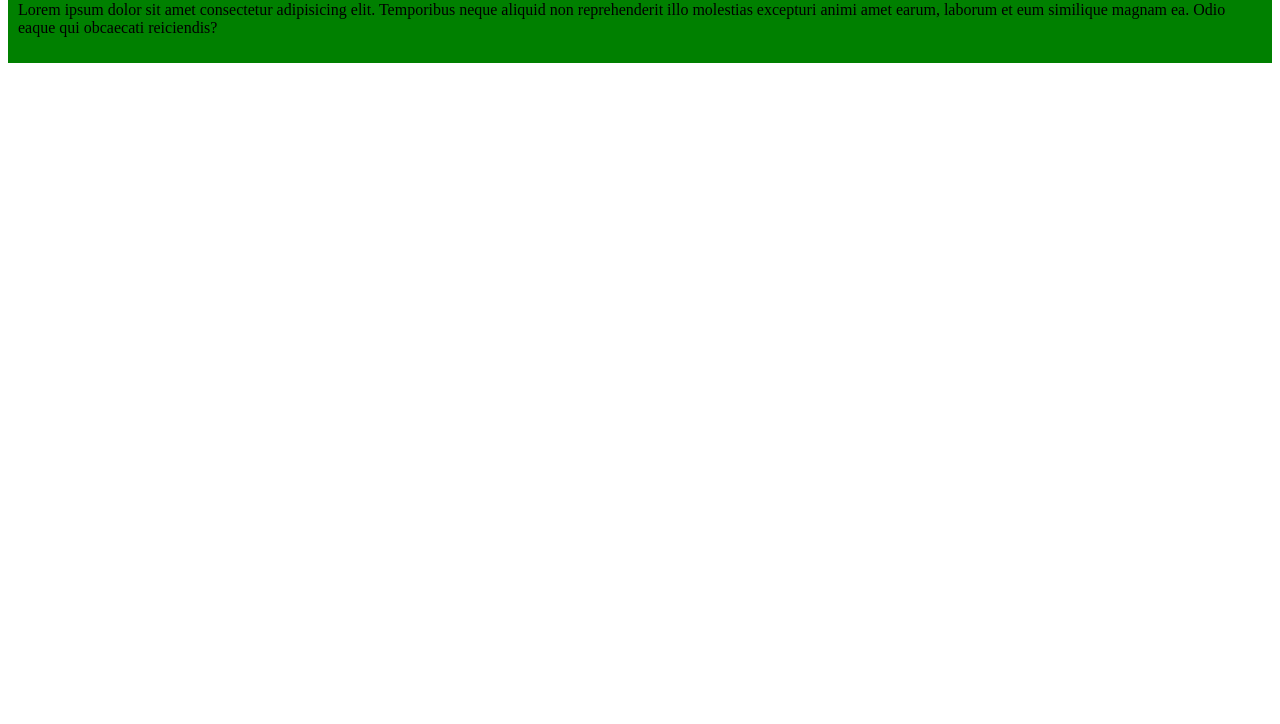
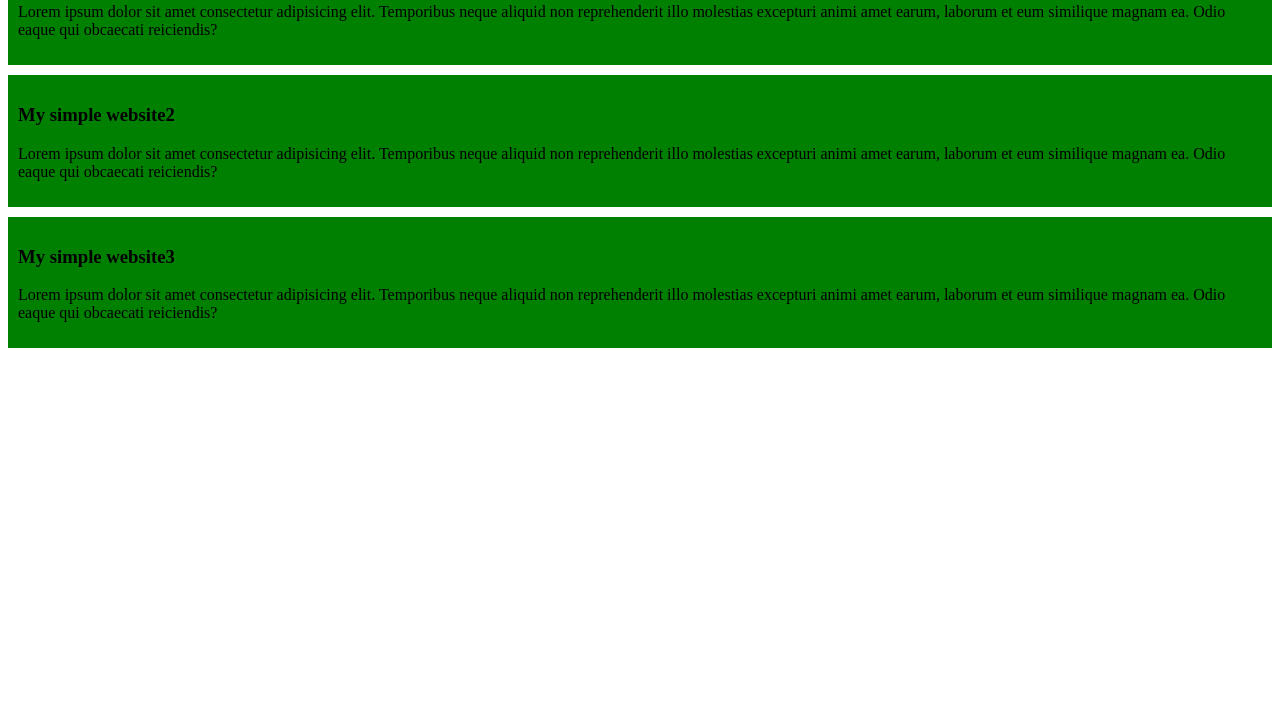
Before and after one commit to Rakibul-islam-gif/my-simple-website, a plain HTML site: page index.html in a window 1280 px wide. Shown: the part 76-800 px from the top of the page. Drawn offline with Linux system fonts and the light colour scheme.

Commit message:
second commit

```diff
--- a/index.html
+++ b/index.html
@@ -7,11 +7,25 @@
     <link rel="stylesheet" href="./style/style.css" class="css">
 </head>
 <body>
-
-    <div>
+<div>
         <h3>
             My simple website
     </h3>
+
+    <p>Lorem ipsum dolor sit amet consectetur adipisicing elit. Temporibus neque aliquid non reprehenderit illo molestias excepturi animi amet earum, laborum et eum similique magnam ea. Odio eaque qui obcaecati reiciendis?</p>
+</div>
+<div>
+        <h3>
+            My simple website2
+    </h3>
+
+    <p>Lorem ipsum dolor sit amet consectetur adipisicing elit. Temporibus neque aliquid non reprehenderit illo molestias excepturi animi amet earum, laborum et eum similique magnam ea. Odio eaque qui obcaecati reiciendis?</p>
+</div>
+<div>
+        <h3>
+            My simple website3
+    </h3>
+
     <p>Lorem ipsum dolor sit amet consectetur adipisicing elit. Temporibus neque aliquid non reprehenderit illo molestias excepturi animi amet earum, laborum et eum similique magnam ea. Odio eaque qui obcaecati reiciendis?</p>
 </div>
 
--- a/style/style.css
+++ b/style/style.css
@@ -1,4 +1,5 @@
 div{
     background-color:green;
     padding:10px;
+    margin-top:10px;
 }
```
